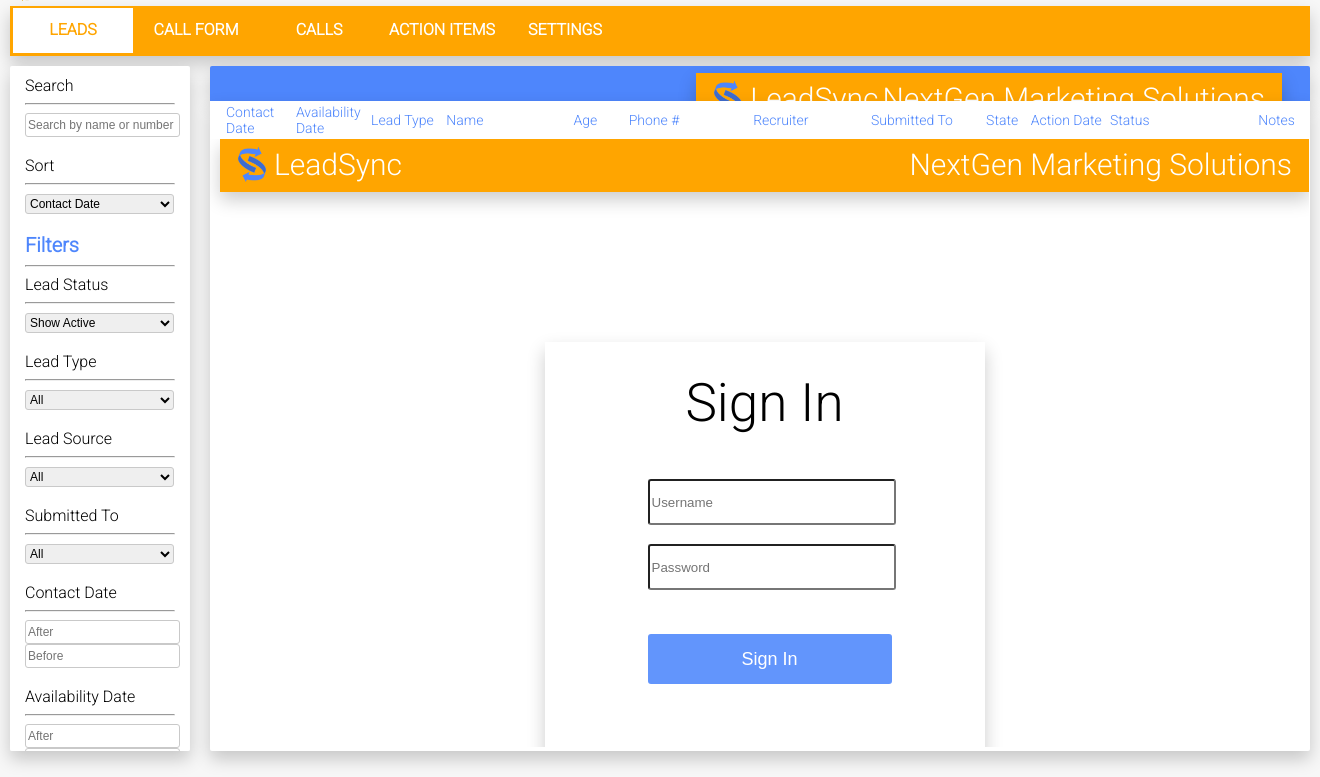
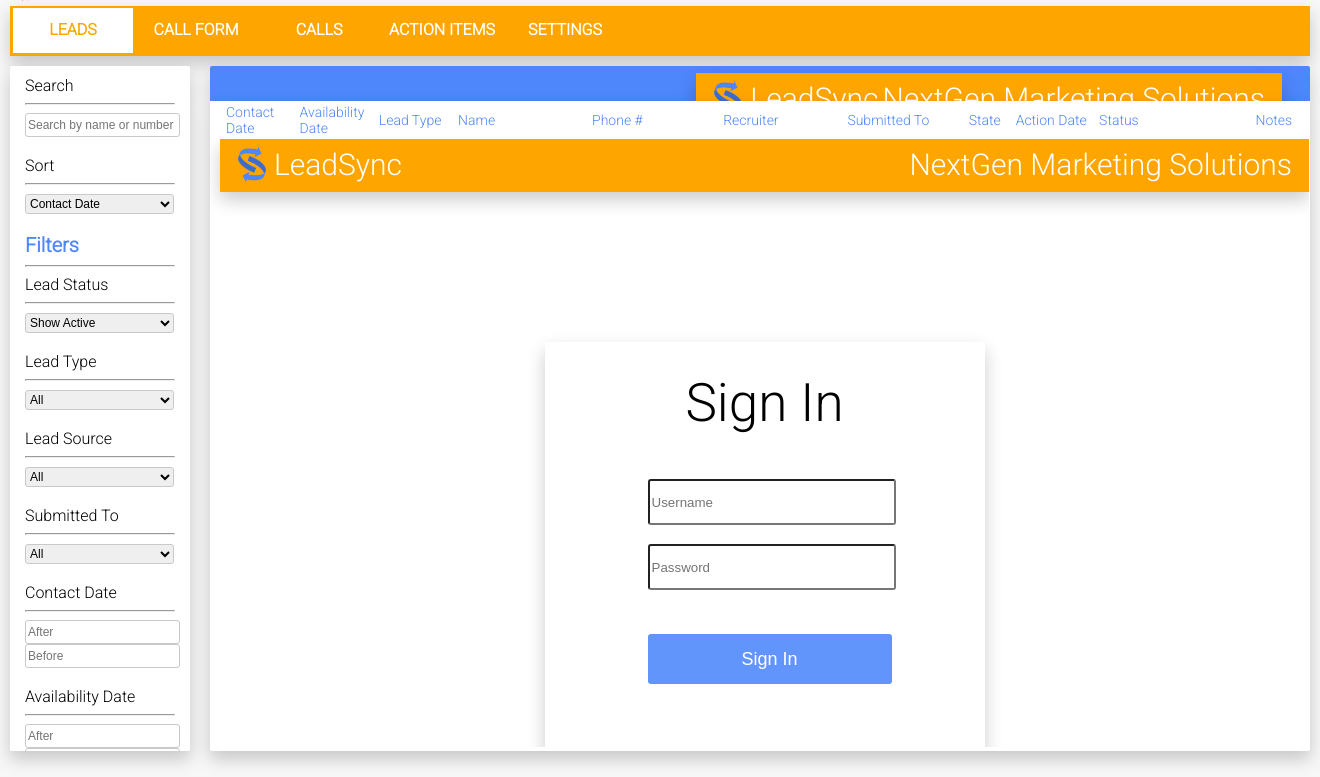
Before and after one commit to derekbrimley/LeadSync, a CodeIgniter app: template application/views/leads_view.php in a window 1320 px wide. Shown: the part 23-800 px from the top of the page. Run offline with CodeIgniter, Linux system fonts and the light colour scheme; the template is opened without the code that fills it: most values are stand-ins (such as "Sample title", 1, 10 or a date in 2020); data that the repository does not hold is empty; some libraries are stand-ins or nearby versions.

Commit message:
got rid of age column in leads page

```diff
--- a/application/views/leads/lead_row.php
+++ b/application/views/leads/lead_row.php
@@ -62,7 +62,6 @@
 		</td>
 		<td onclick="open_lead_details(<?= $row ?>)" title="<?php echo $lead['why_called_in']?>" class="ellipsis" style="width:47px;"><?php echo $lead['why_called_in']?></td>
 		<td onclick="open_lead_details(<?= $row ?>)" title="<?php echo $lead['first_name']." ".$lead['last_name']?>" style="width:80px;" class="ellipsis" style="width:120px;"><?php echo $lead['first_name']." ".$lead['last_name']?></td>
-		<td onclick="open_lead_details(<?= $row ?>)" title="<?php echo $lead['age'];?>" style="width:30px;"><?php echo $lead['age'] ?></td>
 		<td onclick="open_lead_details(<?= $row ?>)" title="<?php echo $formatted_phone_number ?>" class="ellipsis" style="width:77px;"><?php echo $formatted_phone_number ?></td>
 		<td onclick="open_lead_details(<?= $row ?>)" title="<?php echo $recruiter_name?>" class="ellipsis" style="width:74px;"><?php echo $recruiter_name ?></td>
 		<td onclick="open_lead_details(<?= $row ?>)" title="<?php echo $lead['submitted_to']?>" class="ellipsis" style="width:72px;"><?php echo $lead['submitted_to'] ?></td>
--- a/application/views/leads_view.php
+++ b/application/views/leads_view.php
@@ -117,7 +117,6 @@
 						<td style="width:53px;">Availability Date</td>
 						<td style="width:53px;">Lead Type</td>
 						<td style="width:92px;">Name</td>
-						<td style="width:38px;">Age</td>
 						<td style="width:90px;">Phone #</td>
 						<td style="width:85px;">Recruiter</td>
 						<td style="width:83px;">Submitted To</td>
```
